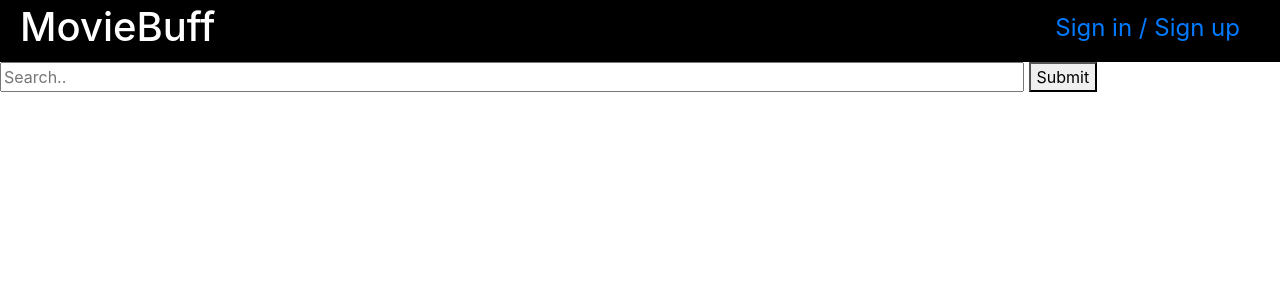
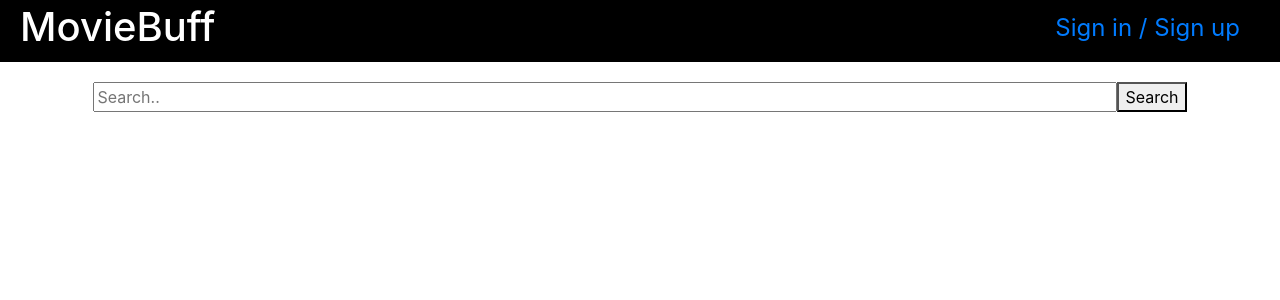
Before and after one commit to mogg3/moviesearch-webapp, a Flask app: page / in a window 1280 px wide. Shown: the top 300 px of the page. Run offline with Flask 2, Linux system fonts and the light colour scheme; some libraries are stand-ins or nearby versions.

Commit message:
with marcus, html css and javascript

```diff
--- a/app/views/static/css/index.css
+++ b/app/views/static/css/index.css
@@ -1,6 +1,16 @@
+#search-container {
+    display: flex;
+    flex-direction: row;
+    justify-content: center;
+    margin-top: 20px;
+}
+
+
 #search {
     width: 80%;
 }
+
+
 
 #result {
     display: flex;
@@ -11,7 +21,8 @@
 
 #movie-box {
     background-color: green;
-    flex-basis: 10%;
+    flex-basis: 13%;
+
     align-items: center;
     margin: 0.5%;
 
--- a/app/views/templates/index.html
+++ b/app/views/templates/index.html
@@ -2,10 +2,10 @@
 
 {% block  content %}
 
-    <div id="search-bar">
-        <form action="/" method="POST">
+    <div>
+        <form action="/" method="POST" id="search-container">
             <input type="text" id="search" placeholder="Search.." name="search">
-            <button type="submit" id="search_submit">Submit</button>
+            <button type="submit" id="search_submit">Search</button>
         </form>
     </div>
     <div id="result"><div id="movie"></div></div>
@@ -15,6 +15,7 @@
 
     $("#search_submit").click((e) => {
         e.preventDefault();
+        $('#movie_content').empty()
 
         $('#result').show()
 
@@ -31,17 +32,24 @@
 {#TODO: add alt picture om inte poster existerar#}
         function show_result(response) {
             $('#result').empty()
+            title_max_length = 20;
 
             $.each(response, (i, movie)=> {
+                let title = "";
 
-                let title =  $("<p>").text(movie['Title']);
+                if (movie['Title'].length > title_max_length) {
+                    title =  $("<p>").text(movie['Title'].substring(0, 20));
+                }
+                else {
+                    title =  $("<p>").text(movie['Title']);
+                    }
+
+
                 let poster = $("<img>")
                     .attr("src", response[i]['Poster'])
                     .attr("onClick",'show_movie(this)')
                     .attr("id",response[i]['imdbID'])
                     .attr("class", "poster");
-
-
 
 
                 let add =  $("<button>")
@@ -55,6 +63,7 @@
 
                 let flex_br = $("<div>")
                     .attr("id", "break");
+
 
                 {% if current_user.is_authenticated %}
                     $(movie_box).append(title, poster, add);
```
